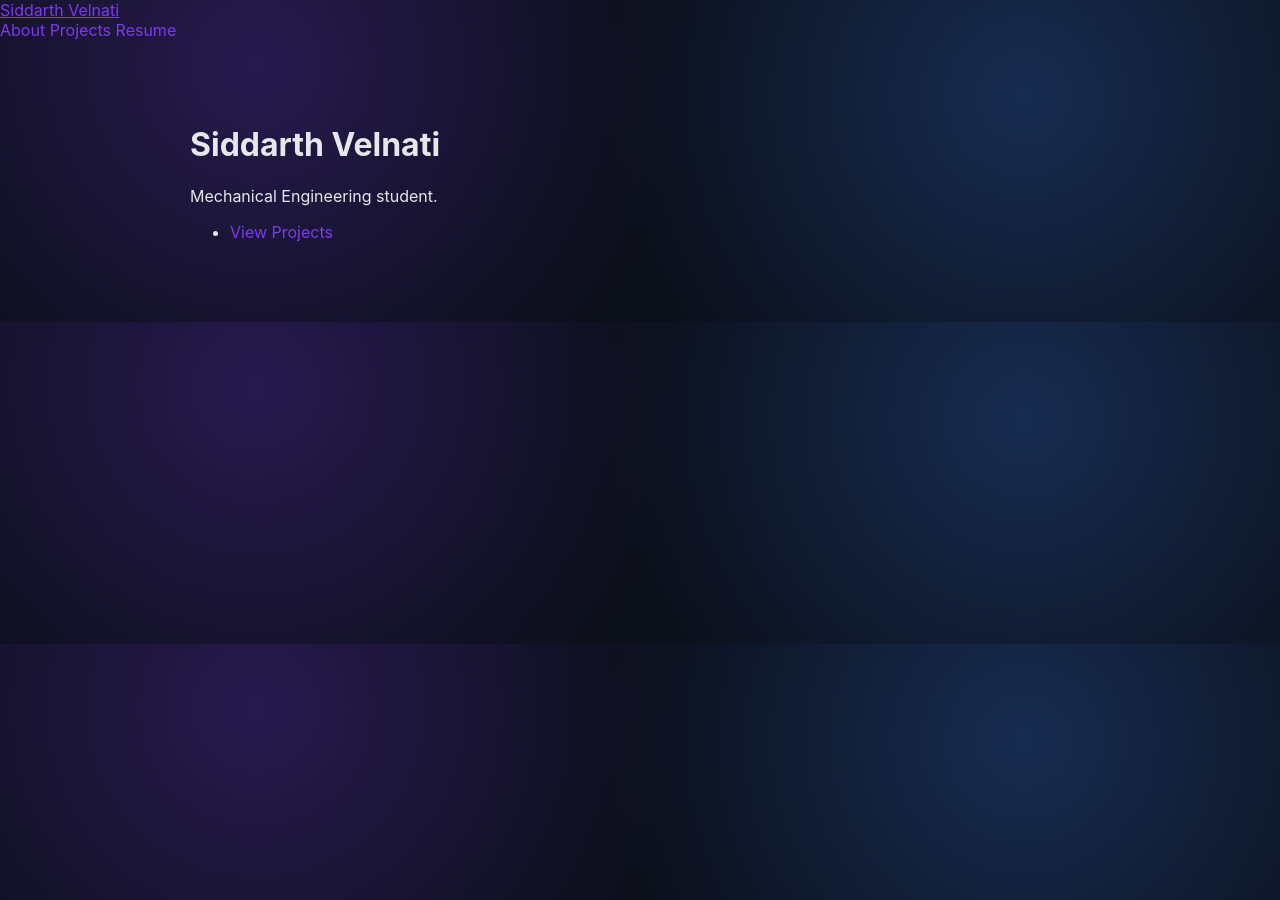
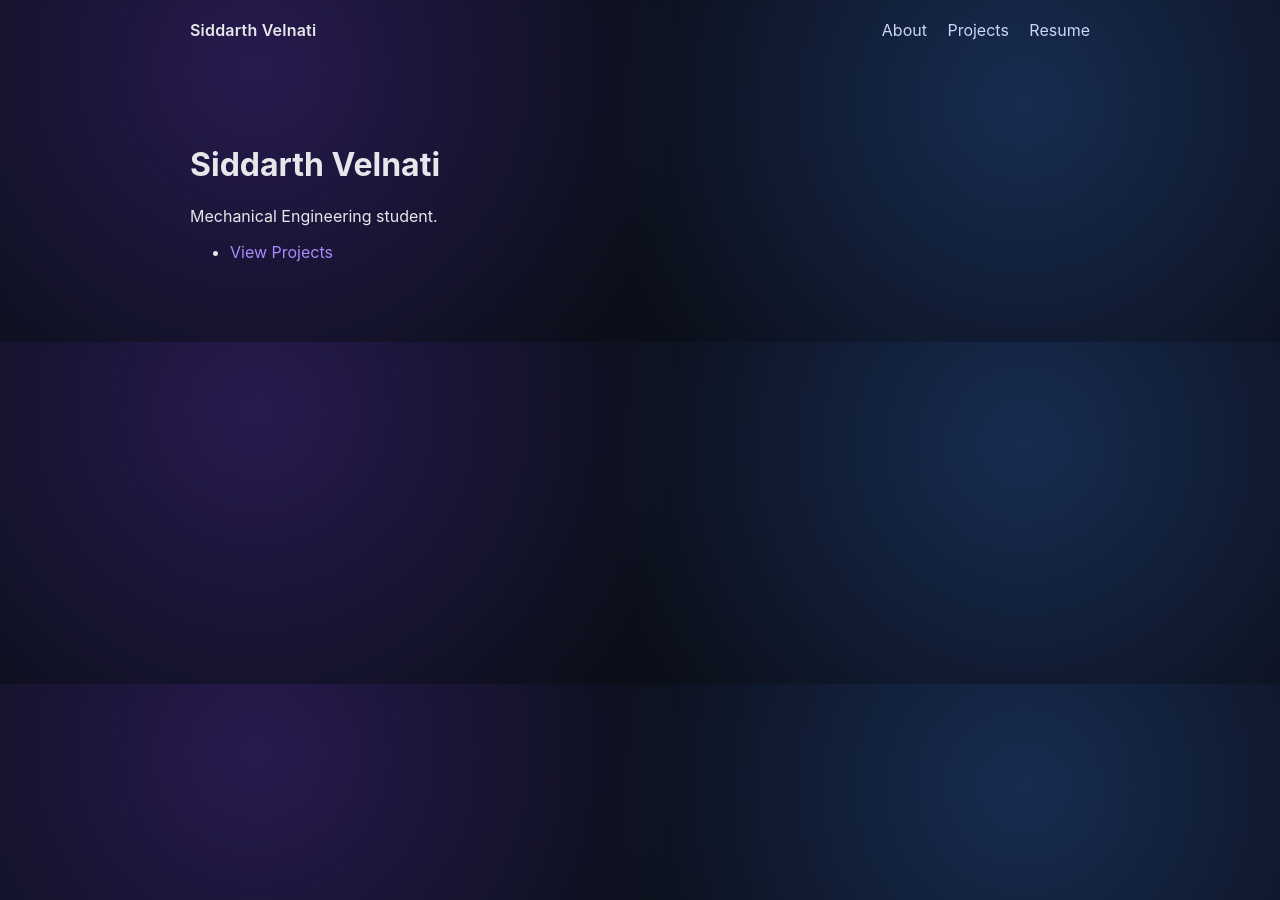
Before and after one commit to siddarthvel/siddarthvel.github.io, a Jekyll site: the page built from index.md, in a window 1280 px wide. Built offline with Jekyll 4.4.1, drawn with Linux system fonts in a browser that asks for light colours.

Commit message:
Update styles for anchors and hero section
Refactor anchor styles and update hero section styles.

```diff
--- a/assets/css/style.css
+++ b/assets/css/style.css
@@ -8,19 +8,33 @@ body {
   color: #e5e7eb;
 }
 
-a {
-  color: #7c3aed;
-  text-decoration: none;
-}
-
-a:hover {
-  text-decoration: underline;
-}
+a { color: #a78bfa; text-decoration: none; }
+a:hover { text-decoration: underline; }
 
 main {
   max-width: 900px;
   margin: 0 auto;
   padding: 4rem 1.5rem;
+}
+
+.nav {
+  max-width: 900px;
+  margin: 0 auto;
+  padding: 1.25rem 1.5rem;
+  display: flex;
+  justify-content: space-between;
+  align-items: center;
+}
+
+.nav-brand {
+  font-weight: 600;
+  letter-spacing: 0.2px;
+  color: #e5e7eb;
+}
+
+.nav-links a {
+  margin-left: 1rem;
+  color: #cbd5f5;
 }
 
 .hero {
@@ -32,12 +46,13 @@ main {
 
 .hero h1 {
   font-size: 3rem;
-  margin-bottom: 0.5rem;
+  margin: 0 0 0.5rem 0;
 }
 
 .hero p {
   color: #cbd5f5;
-  max-width: 600px;
+  max-width: 650px;
+  line-height: 1.6;
 }
 
 .card {
```
